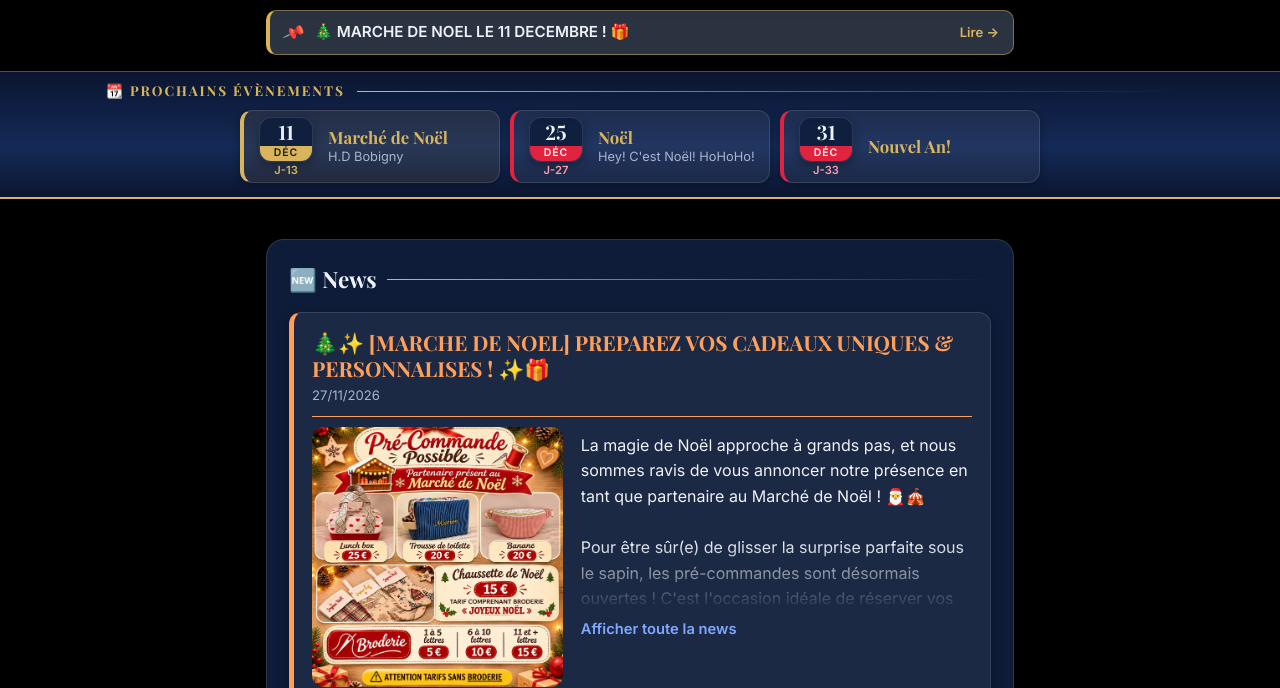
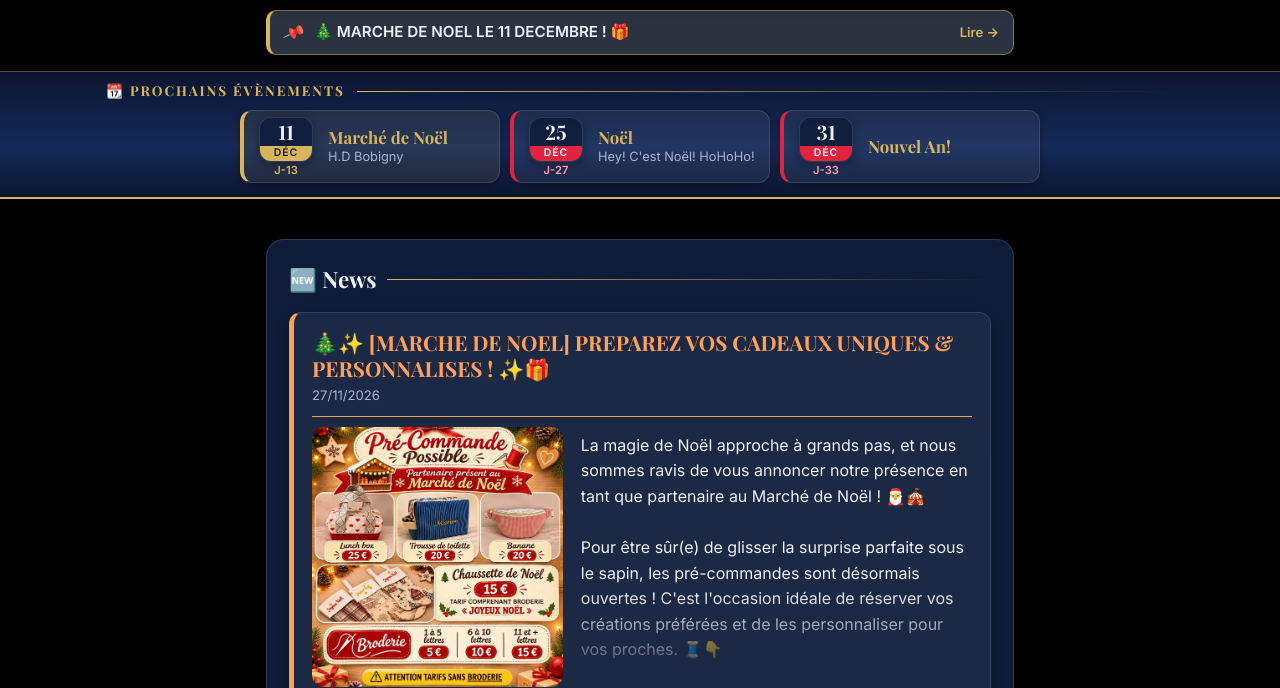
Before and after one commit to DPoolTech/AmicaleST93, a plain HTML site: page index.html in a window 1280 px wide. Shown: the part 260-948 px from the top of the page. Drawn offline with nearby package versions, Linux system fonts and the light colour scheme.

Commit message:
Add files via upload
News ayant plus de texte avant d'être coupé.

```diff
--- a/index.html
+++ b/index.html
@@ -239,7 +239,8 @@ const EVENEMENTS = [
 
 // Réglages des news : nombre par page, et nombre de lignes visibles avant « Afficher toute la news ».
 const NEWS_PAR_PAGE = 10;
-const NEWS_LIGNES_MAX = 7;
+const NEWS_LIGNES_MAX = 7;   // lignes visibles pour une news sans image (ou sur téléphone)
+const NEWS_LIGNES_MIN = 5;   // avec image : le texte s'arrête au bas de la photo, avec au moins ce nombre de lignes
 const EPINGLES_MAX = 3;   // nombre maximum de news épinglées affichées en haut de la page
 
 // News : la plus récente en premier. "image", "lien", "texteLien" et "couleur" (rouge, bleu, vert, blanc, violet, turquoise ou orange ; or par défaut) sont facultatifs.
@@ -340,8 +341,16 @@ function ajusterNews() {
     const bouton = t.nextElementSibling;
     if (t.classList.contains("ouvert")) { bouton.hidden = false; return; }
     t.classList.remove("coupe");
+    t.style.removeProperty("--news-lignes");
     const lh = parseFloat(getComputedStyle(t).lineHeight) || 24;
-    const long = t.scrollHeight > NEWS_LIGNES_MAX * lh + 6 + lh * 1.5;
+    const img = t.closest(".news").querySelector(".zoom img");
+    let lignes = NEWS_LIGNES_MAX;
+    // Image à côté du texte : on coupe le texte à peu près au niveau du bas de la photo.
+    if (img && img.complete && img.naturalHeight && getComputedStyle(t.closest(".news-contenu")).flexDirection === "row") {
+      lignes = Math.max(NEWS_LIGNES_MIN, Math.round((img.getBoundingClientRect().height - 6) / lh));
+      t.style.setProperty("--news-lignes", lignes);
+    }
+    const long = t.scrollHeight > lignes * lh + 6 + lh * 1.5;
     t.classList.toggle("coupe", long);
     bouton.hidden = !long;
   });
@@ -387,6 +396,7 @@ const clicNews = e => {
   }
 };
 $("news-liste").addEventListener("click", clicNews);
+$("news-liste").addEventListener("load", ajusterNews, true);   // une image qui finit de charger change la hauteur de référence
 $("epingles").addEventListener("click", e => {
   const b = e.target.closest(".note"); if (!b) return;
   const i = +b.dataset.i, page = Math.floor(i / NEWS_PAR_PAGE) + 1;
```
